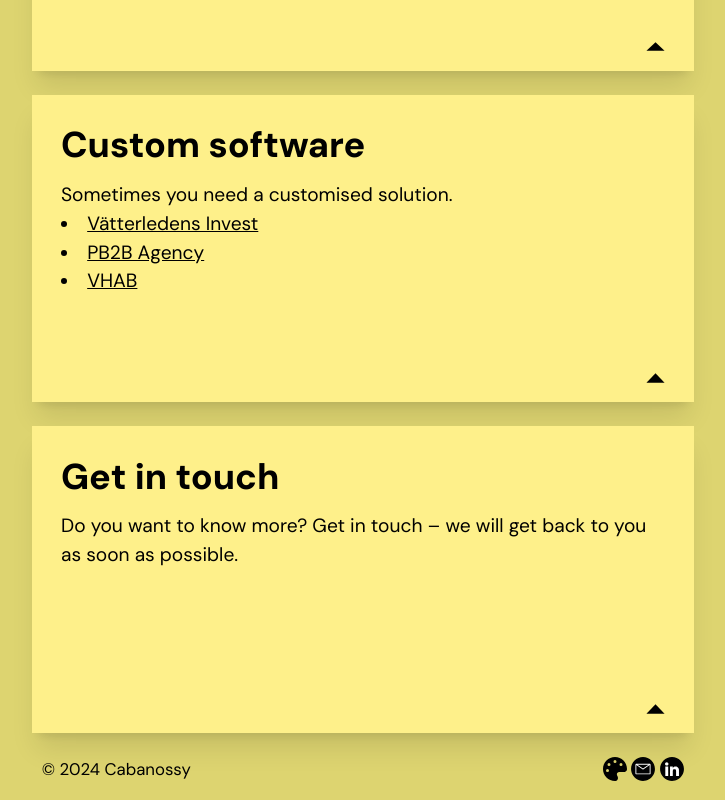
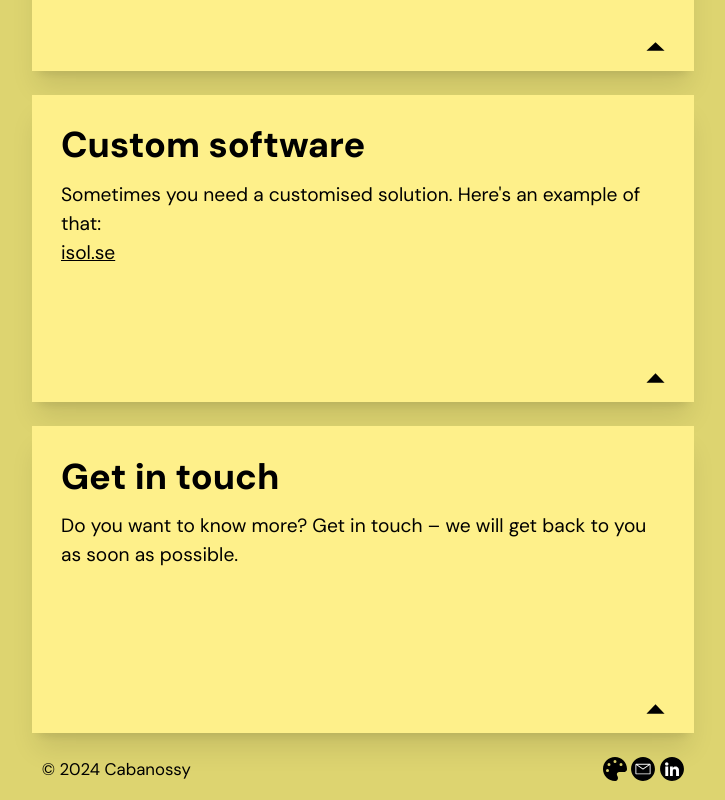
Before and after one commit to insulationman/cabanossy-se, a React (Vite) app: page / in a window 1280 px wide. Shown: the part 1499-2299 px from the top of the page, without its empty margins (277-1002 px from the left). Built offline with nearby package versions, Linux system fonts and the light colour scheme.

Commit message:
Update custom software link in App.tsx

```diff
--- a/src/App.tsx
+++ b/src/App.tsx
@@ -93,39 +93,17 @@ function App() {
           <img src={PilUpp} className="h-2 mt-auto self-end" alt="pilned" />
         </Card>
         <Card title="Custom software">
-          <p>Sometimes you need a customised solution.</p>
-          <ul className="list-disc list-inside">
-            <li>
+          <p>
+            Sometimes you need a customised solution. Here's an example of that:
+          </p>
           <a
-                href="https://viab.se"
+            href="https://isol.se"
             target="_blank"
             rel="noreferrer"
             className="underline"
           >
-                Vätterledens Invest
+            isol.se
           </a>
-            </li>
-            <li>
-              <a
-                href="https://pb2b.agency"
-                target="_blank"
-                rel="noreferrer"
-                className="underline"
-              >
-                PB2B Agency
-              </a>
-            </li>
-            <li>
-              <a
-                href="https://vhab.se"
-                target="_blank"
-                rel="noreferrer"
-                className="underline"
-              >
-                VHAB
-              </a>
-            </li>
-          </ul>
           <img src={PilUpp} className="h-2 mt-auto self-end" alt="pilned" />
         </Card>
         <Card title="Get in touch">
```
Lines whose indentation alone changed are shown as unchanged.
